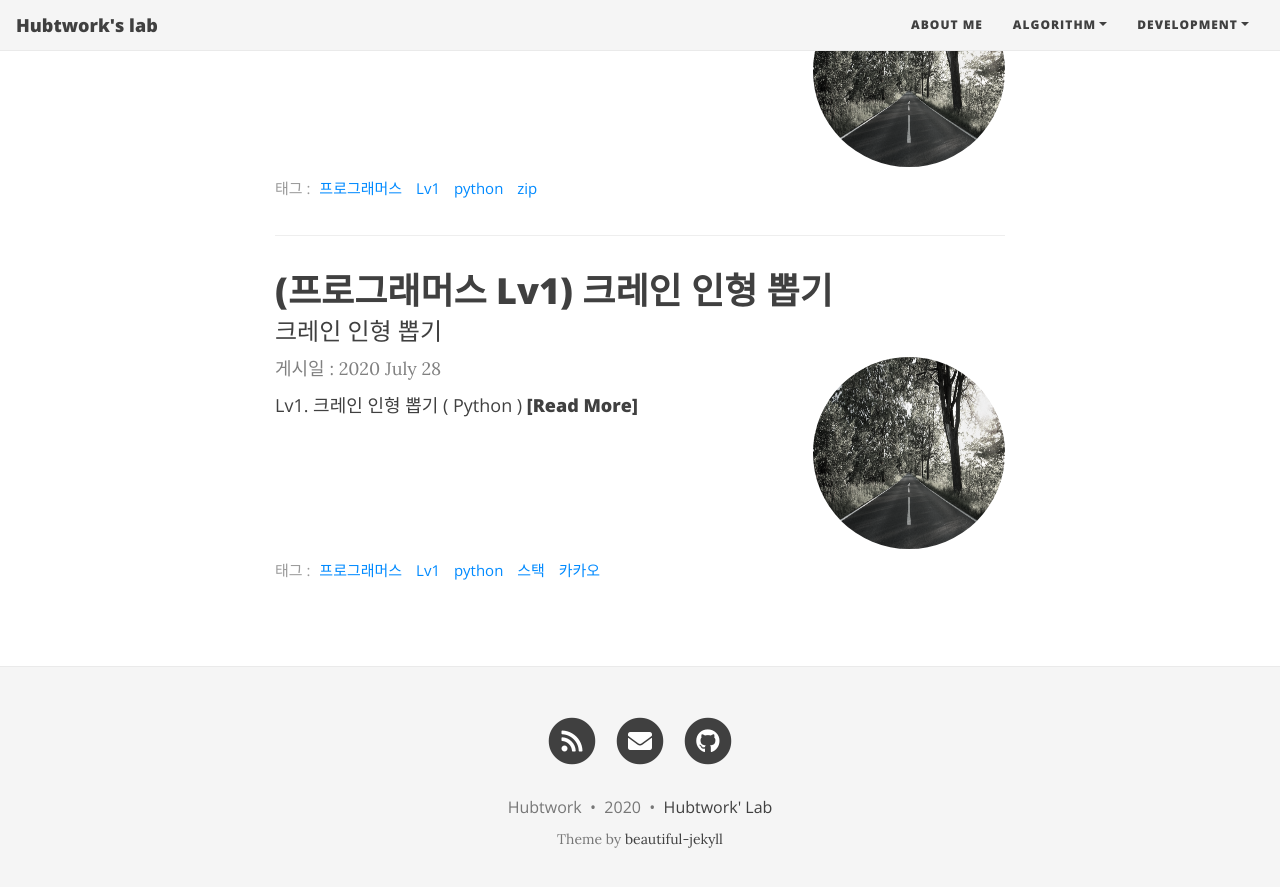
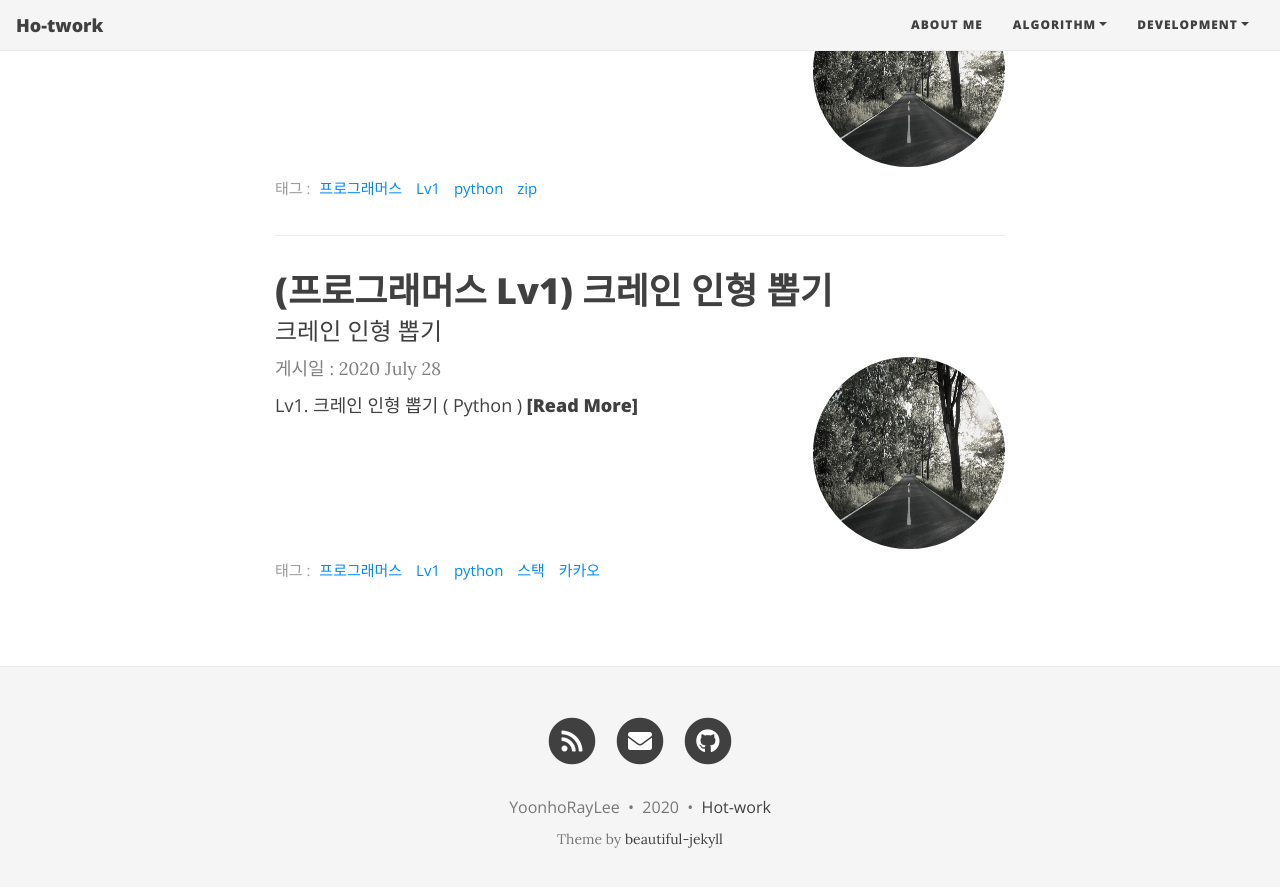
Before and after one commit to YoonhoRayLee/YoonhoRayLee.github.io, a Jekyll site: the page built from index.html, in a window 1280 px wide and 900 px high, scrolled down 831 px. Shown: the top 887 px of the window. Built offline with Jekyll 4.4.1, drawn with Linux system fonts in a browser that asks for light colours; nearby versions of some CDN libraries; the list of posts is cut into pages by our own code.

Commit message:
First Setting

```diff
--- a/_config.yml
+++ b/_config.yml
@@ -1,15 +1,15 @@
 # --- Basic options --- #
 
 # Name of website
-title: Hubtwork's lab
+title: Ho-twork
 
 locale : "ko-KR"
 
 # Short description of your site
-description: A virtual proof that I'm awesome
+description: I've got to the best in the Programmer Scene
 
 # Your name to show in the footer
-author: Hubtwork
+author: YoonhoRayLee
 
 # --- List of links in the navigation bar --- #
 
@@ -42,9 +42,9 @@ round-avatar: true
 # Uncomment the links you want to show and add your information to each one.
 # If you don't want to show a link to an RSS feed, set rss to "false".
 social-network-links:
-  email: "hubtwork@gmail.com"
+  email: "lyho0307@naver.com"
 #  facebook: deanattali
-  github: hubtwork
+  github: hotwork
 #  twitter: daattali
   rss: true
 #  reddit: yourname
@@ -76,7 +76,7 @@ share-links-active:
 
 # How to display the link to your website in the footer
 # Remove this if you don't want a link in the footer
-url-pretty: "Hubtwork' Lab"
+url-pretty: "Hot-work"
 
 # Create a "tags" index page and make tags on each post clickable
 link-tags: true
```
